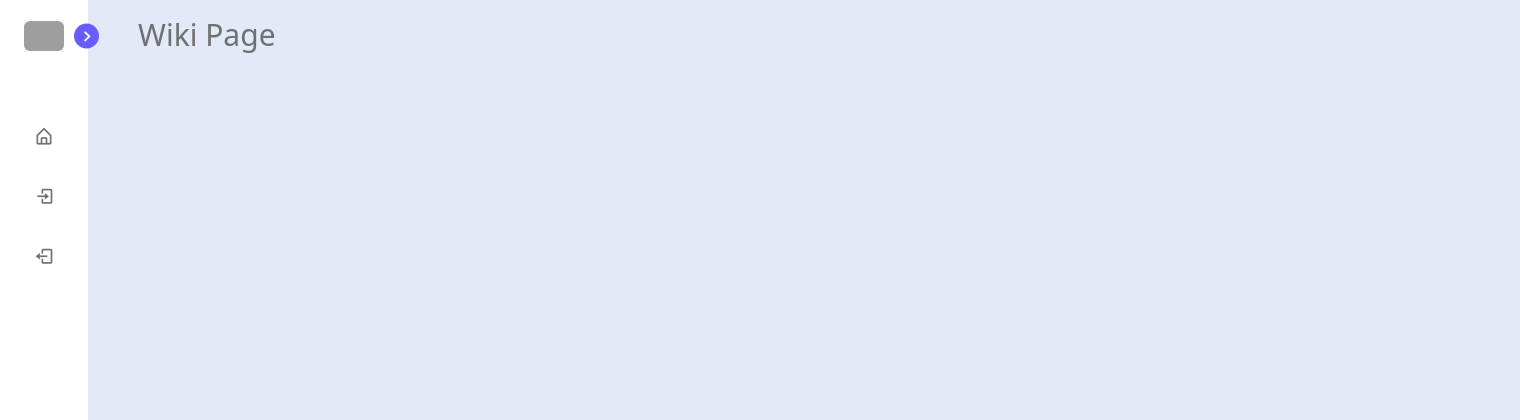
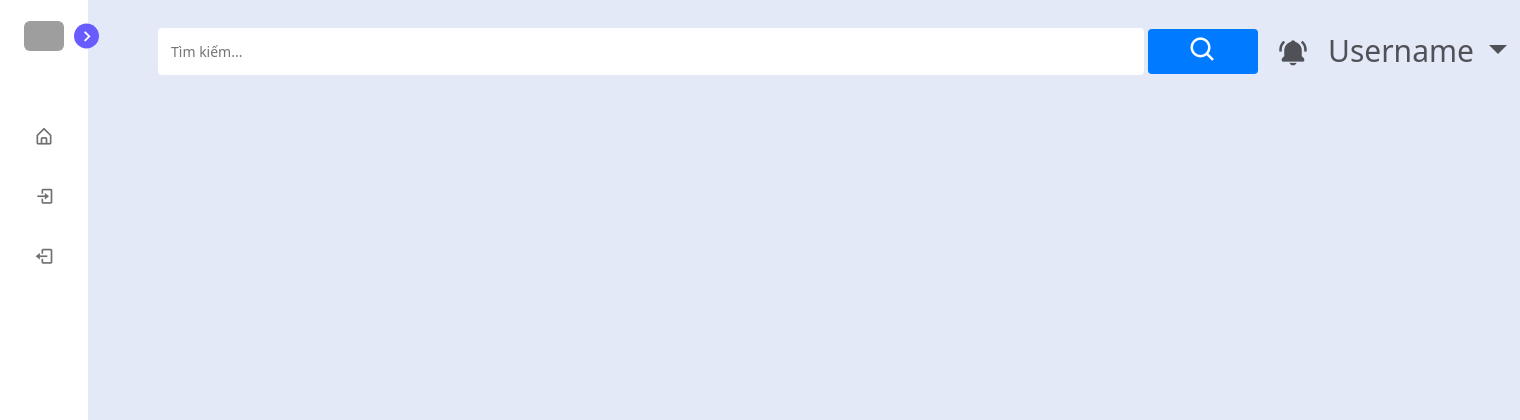
Before and after one commit to MarcoEvanz/digiser, a Django app: page /wiki/ in a window 1520 px wide. Shown: the top 420 px of the page. Run offline with Django 5.2, Linux system fonts and the light colour scheme; some libraries are stand-ins or nearby versions; grey boxes are pictures that could not be loaded.

Commit message:
Add Header Navbar

```diff
--- a/homepage/templates/bases/base.html
+++ b/homepage/templates/bases/base.html
@@ -42,12 +42,14 @@
     </style>
   </head>
   <body>
+
     <!-- Add Navigation Bar -->
     {% include 'bases/nav.html'%}
 
     <!-- Add Block Container Page -->
     <div class="home">
       <div class="mainPage">
+        {% include 'bases/headnav.html' %}
         {% block content %}
         {% endblock %}
       </div>
--- /dev/null
+++ b/homepage/templates/bases/headnav.html
@@ -0,0 +1,112 @@
+<style>
+    .navbar{
+        background-color: var(--body-color);
+    }
+    .dropdown {
+        position: relative;
+        display: inline-block;
+      }
+
+      .dropdown-content {
+        display: none;
+        position: absolute;
+        right: 0;
+        background-color: #f9f9f9;
+        min-width: 10   0px;
+        box-shadow: 0px 8px 16px 0px rgba(0,0,0,0.2);
+        z-index: 1;
+      }
+
+      .dropdown-content a {
+        color: black;
+        padding: 12px 16px;
+        text-decoration: none;
+        display: block;
+        font-size: 14px; /* Adjusted font size */
+      }
+
+      .dropdown-content a:hover {
+        background-color: #f1f1f1;
+      }
+
+      .dropdown.show .dropdown-content {
+        display: block;
+      }
+      .search-container {
+        display: flex;
+        align-items: center;
+        width: 1100px;
+    }
+
+    .search-container input[type=text] {
+        flex: 1;
+        padding: 13px;
+        margin-right: 4px;
+        font-size: 14px;
+        border: none;
+        border-radius: 4px;
+    }
+
+    .search-container button {
+        padding: 0px 40px;
+        background-color: #007bff;
+        color: white;
+        border: none;
+        border-radius: 4px;
+        cursor: pointer;
+
+    }
+
+    .search-container button:hover {
+        background-color: #0056b3;
+    }
+</style>
+<nav class="navbar navbar-expand-lg navbar-light ">
+    <div class="container-fluid">
+      <button class="navbar-toggler" type="button" data-bs-toggle="collapse" data-bs-target="#navbarNav" aria-controls="navbarNav" aria-expanded="false" aria-label="Toggle navigation">
+        <span class="navbar-toggler-icon"></span>
+      </button>
+      <div class="collapse navbar-collapse" id="navbarNav">
+        <ul class="navbar-nav ms-auto">
+            <li class="nav-link">
+                <div class="search-container">
+                    <input type="text" placeholder="Tìm kiếm..." name="search">
+                    <button type="submit"><i class='bx bx-search'></i></button>
+                </div>
+            </li>
+          <li class="nav-link">
+            <a href="" class="nav-link" style='padding: 4px'>
+                <i class='bx bxs-bell-ring'></i>
+            </a>
+          </li>
+          <li class="nav-item dropdown">
+            <a class="nav-link dropbtn dropdown-toggle" href="#" id="navbarDropdown" role="button" onclick="toggleDropdown(event)">
+              Username
+            </a>
+            <div class="dropdown-content dropdown-menu dropdown-menu-end" aria-labelledby="navbarDropdown">
+              <a class="dropdown-item" href="#">Thông tin</a>
+              <a class="dropdown-item" href="#">Chỉnh sửa</a>
+              <div class="dropdown-divider"></div>
+              <a class="dropdown-item" href="#">Đăng xuất</a>
+            </div>
+          </li>
+        </ul>
+      </div>
+    </div>
+</nav>
+<script>
+    function toggleDropdown(event) {
+        event.preventDefault();
+        const dropdown = event.target.closest('.dropdown');
+        dropdown.classList.toggle('show');
+      }
+
+      window.onclick = function(event) {
+        if (!event.target.matches('.dropbtn')) {
+          const dropdowns = document.querySelectorAll('.dropdown');
+          dropdowns.forEach(dropdown => {
+            dropdown.classList.remove('show');
+          });
+        }
+      }
+</script>
--- a/homepage/templates/bases/nav.html
+++ b/homepage/templates/bases/nav.html
@@ -301,7 +301,7 @@
             </a>
           </span>
           <div class="text logo-text">
-              <span class="name">Digser</span>
+              <span class="name">Digiser</span>
               <span class="profession">Dịch Vụ Số Hóa</span>
           </div>
       </div>
--- a/homepage/templates/pages/wiki.html
+++ b/homepage/templates/pages/wiki.html
@@ -1,4 +1,4 @@
 {% extends 'bases/base.html' %}
 {% block content %}
-    Wiki Page
+
 {% endblock %}
```
